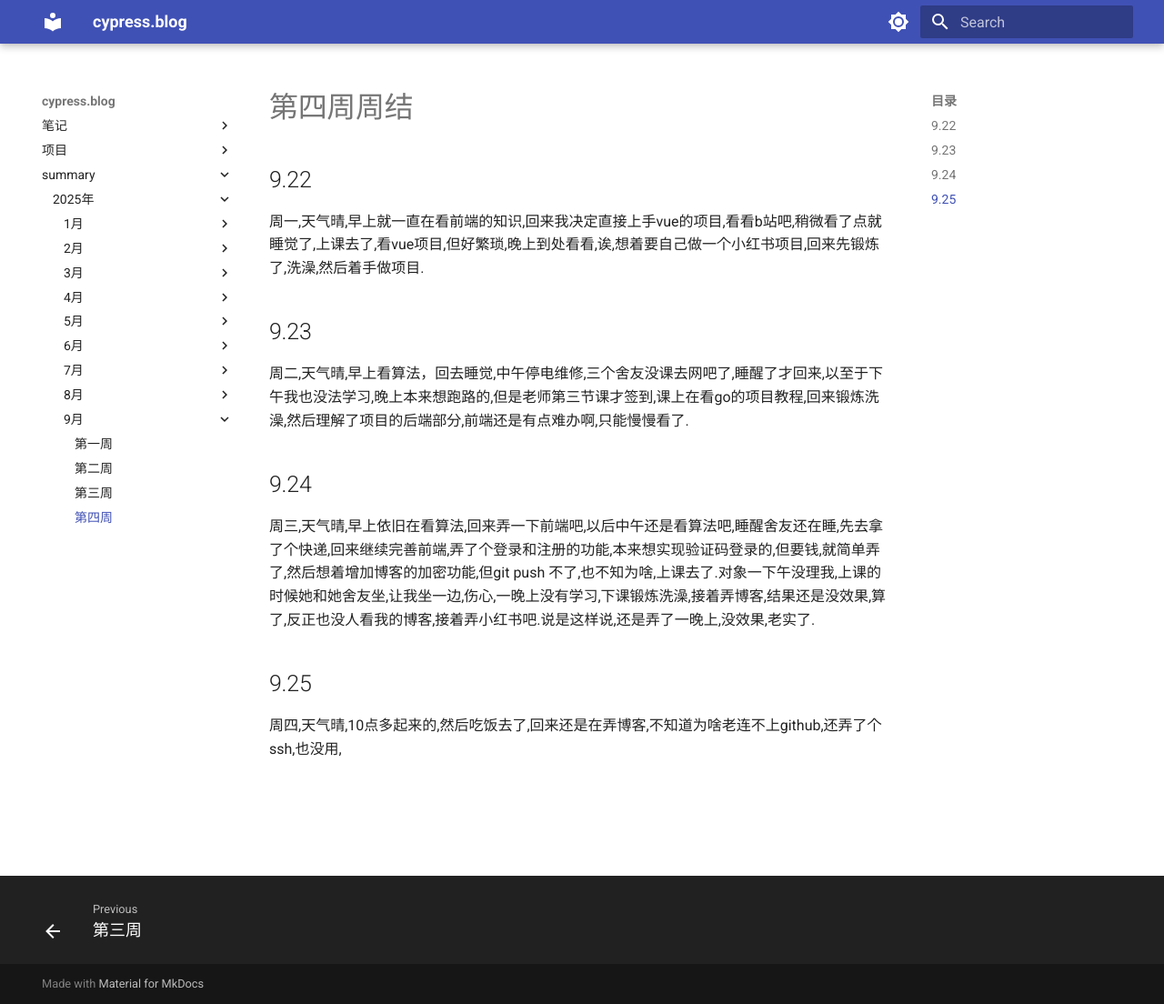
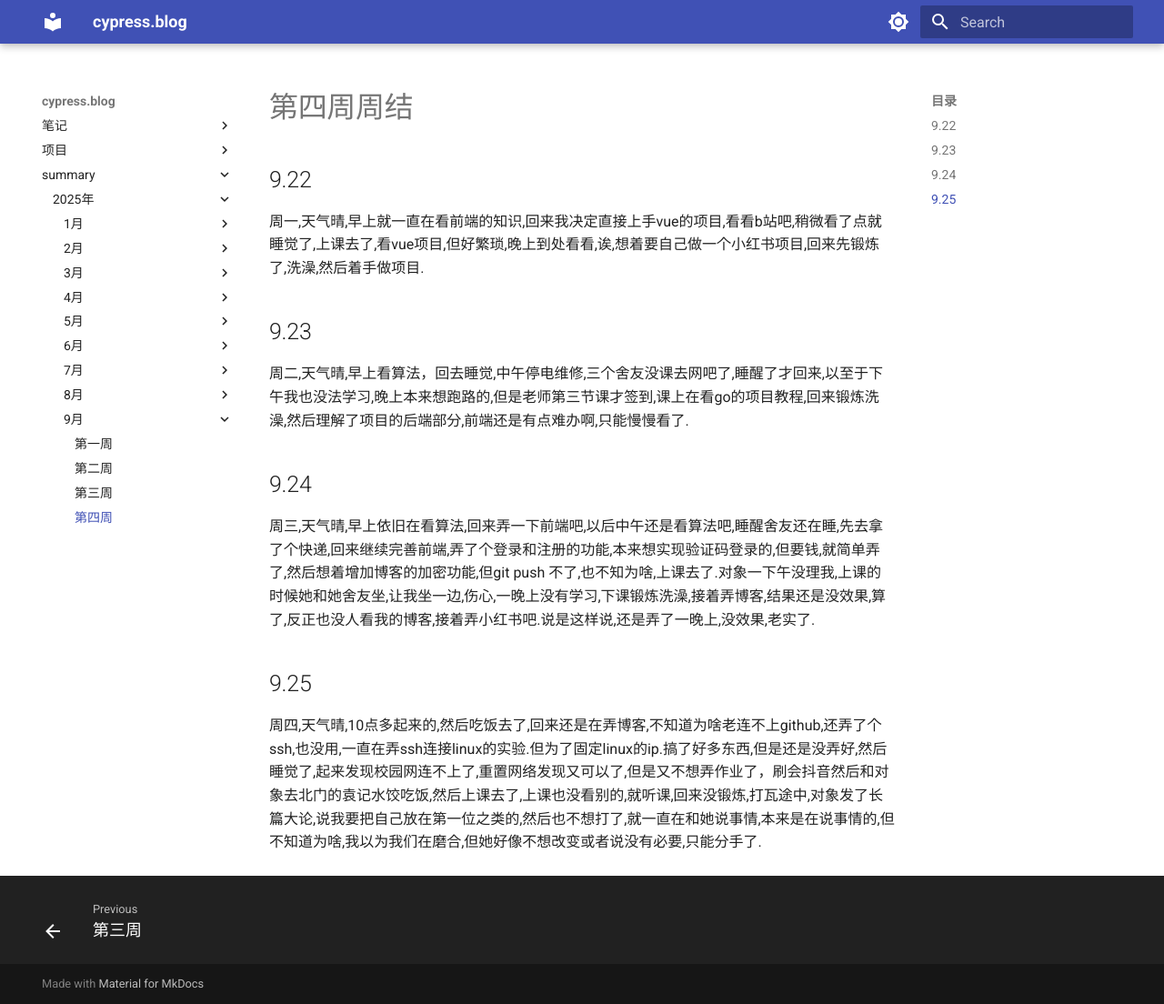
Before and after one commit to cyprer/blog0, an MkDocs documentation site: the page built from docs/summary/25year/9month/4week.md, in a window 1280 px wide and 1104 px high. Shown: the whole window at 91% size. Built offline with MkDocs 1.6.1 and Material for MkDocs 9.7.7, drawn with Linux system fonts in a browser that asks for light colours.

Commit message:
docs: 更新日记和总结文件内容
更新4月份的日记文件内容并补充9月第4周总结的详细信息

```diff
--- a/docs/summary/25year/9month/4week.md
+++ b/docs/summary/25year/9month/4week.md
@@ -7,4 +7,4 @@
 ## 9.24
   周三,天气晴,早上依旧在看算法,回来弄一下前端吧,以后中午还是看算法吧,睡醒舍友还在睡,先去拿了个快递,回来继续完善前端,弄了个登录和注册的功能,本来想实现验证码登录的,但要钱,就简单弄了,然后想着增加博客的加密功能,但git push 不了,也不知为啥,上课去了.对象一下午没理我,上课的时候她和她舍友坐,让我坐一边,伤心,一晚上没有学习,下课锻炼洗澡,接着弄博客,结果还是没效果,算了,反正也没人看我的博客,接着弄小红书吧.说是这样说,还是弄了一晚上,没效果,老实了.
 ## 9.25
-  周四,天气晴,10点多起来的,然后吃饭去了,回来还是在弄博客,不知道为啥老连不上github,还弄了个ssh,也没用,
+  周四,天气晴,10点多起来的,然后吃饭去了,回来还是在弄博客,不知道为啥老连不上github,还弄了个ssh,也没用,一直在弄ssh连接linux的实验.但为了固定linux的ip.搞了好多东西,但是还是没弄好,然后睡觉了,起来发现校园网连不上了,重置网络发现又可以了,但是又不想弄作业了，刷会抖音然后和对象去北门的袁记水饺吃饭,然后上课去了,上课也没看别的,就听课,回来没锻炼,打瓦途中,对象发了长篇大论,说我要把自己放在第一位之类的,然后也不想打了,就一直在和她说事情,本来是在说事情的,但不知道为啥,我以为我们在磨合,但她好像不想改变或者说没有必要,只能分手了.
```
Also changed, not shown: docs/note/datastructure/diary/2025/4month/4.md (added, +1 -0 lines).
